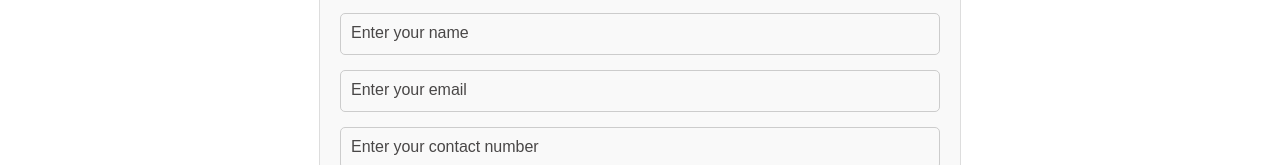
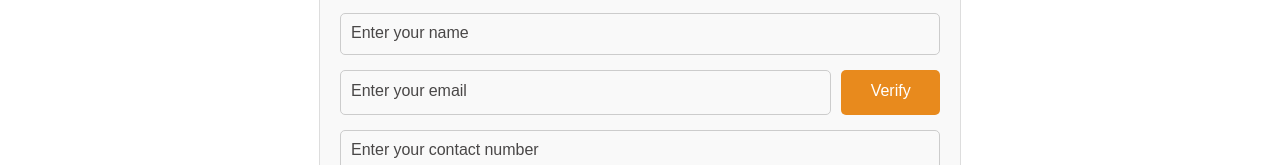
Before and after one commit to andresporrasdev/Charity-Portal, a React (Create React App) app in the folder frontend/: page /volunteer in a window 1280 px wide. Shown: the part 224-389 px from the top of the page. Built offline with nearby package versions, Linux system fonts and the light colour scheme; no server answers; a web font is replaced by a local one.

Commit message:
create otp modal component and add verify email logic in the volunteer page

```diff
--- /dev/null
+++ b/frontend/src/components/OtpModal.jsx
@@ -0,0 +1,33 @@
+// OTPModal.js
+import React from "react";
+import { FaLock } from "react-icons/fa";
+import Alert from "@mui/material/Alert";
+import "./Register.css";
+
+const OtpModal = ({ otp, setOtp, otpError, handleOtpSubmit, setShowOtpModal }) => {
+  return (
+    <div className="otp-modal">
+      <div className="otp-modal-content">
+        <span className="close" onClick={() => setShowOtpModal(false)}>
+          &times;
+        </span>
+        <h2>Enter OTP</h2>
+        <Alert severity="success" sx={{ mb: 2 }}>
+          We've sent a verification code to your email
+        </Alert>
+        <form onSubmit={handleOtpSubmit}>
+          <div className="input-box">
+            <FaLock className="icon" />
+            <input type="text" value={otp} onChange={(e) => setOtp(e.target.value)} required />
+          </div>
+          {otpError && <p className="error-text">{otpError}</p>}
+          <button className="register-button" type="submit">
+            Verify
+          </button>
+        </form>
+      </div>
+    </div>
+  );
+};
+
+export default OtpModal;
--- a/frontend/src/components/VolunteerSignUpForm.css
+++ b/frontend/src/components/VolunteerSignUpForm.css
@@ -37,6 +37,7 @@
 
 .volunteer-signup-form .input-box .error {
   color: #ff0000;
+  padding-top: 5px;
   padding-left: 5px;
   font-size: 14px;
   margin-top: 25px;
@@ -69,3 +70,49 @@
 .volunteer-signup-form button:hover {
   background-color: #d37f1a;
 }
+
+.volunteer-signup-form .verify-button {
+  display: flex;
+  align-items: center;
+  justify-content: center;
+  border: none;
+  cursor: pointer;
+  margin-left: 10px !important;
+  margin: 0;
+}
+
+.volunteer-signup-form .verify-button.verified {
+  background-color: green;
+  color: white;
+  cursor: not-allowed;
+}
+
+.volunteer-signup-form .email-verify-container {
+  display: flex;
+  align-items: center;
+  flex-direction: row !important;
+}
+
+.volunteer-signup-form .email-verify-container input[type="email"] {
+  flex: 8;
+  margin: 0;
+  height: 45px;
+  box-sizing: border-box;
+  line-height: normal;
+}
+
+.volunteer-signup-form .email-verify-container .verify-button {
+  flex: 1;
+  width: 100%;
+  height: 45px;
+  box-sizing: border-box;
+  line-height: normal;
+}
+
+.volunteer-signup-form .custom-error {
+  color: #ff0000;
+  padding-left: 5px;
+  font-size: 14px;
+  padding-bottom: 10px;
+  text-align: left;
+}
--- a/frontend/src/components/VolunteerSignUpForm.jsx
+++ b/frontend/src/components/VolunteerSignUpForm.jsx
@@ -1,29 +1,34 @@
-import React, { useState, useEffect } from 'react';
-import axios from 'axios';
-import './VolunteerSignUpForm.css';
-import { useLocation } from 'react-router-dom';
-import { useNavigate } from 'react-router-dom'; //Use navigate to redirect to another page
+import React, { useState, useEffect } from "react";
+import axios from "axios";
+import "./VolunteerSignUpForm.css";
+import { useLocation } from "react-router-dom";
+import { useNavigate } from "react-router-dom"; //Use navigate to redirect to another page
+import OtpModal from "./OtpModal";
 
 const VolunteerSignUpForm = () => {
   const navigate = useNavigate();
+  const [isEmailVerified, setIsEmailVerified] = useState(false);
+  const [showOtpModal, setShowOtpModal] = useState(false);
+  const [otp, setOtp] = useState("");
+  const [otpError, setOtpError] = useState("");
+  const [verifyError, setVerifyError] = useState("");
 
   const [formData, setFormData] = useState({
-    name: '',
-    email: '',
-    contactNumber: '',
-    preferredRoles: '',
-    event: '',
-    parentName: '',
+    name: "",
+    email: "",
+    contactNumber: "",
+    preferredRoles: "",
+    event: "",
+    parentName: "",
     agreePolicies: false,
     understandUnpaid: false,
   });
 
   const [errors, setErrors] = useState({});
-  const [submissionStatus, setSubmissionStatus] = useState('');
+  const [submissionStatus, setSubmissionStatus] = useState("");
   const [events, setEvents] = useState([]);
   const location = useLocation();
   const [roles, setRoles] = useState([]); //Handle volunteer roles
-
 
   const fetchUserInfo = async (token) => {
     try {
@@ -31,7 +36,7 @@ const VolunteerSignUpForm = () => {
         headers: {
           Authorization: `Bearer ${token}`,
         },
-      })
+      });
       // console.log("response",response)
 
       setFormData((prevFormData) => ({
@@ -40,31 +45,30 @@ const VolunteerSignUpForm = () => {
         email: response.data.data.user.email,
       }));
     } catch (error) {
-      console.error('Error fetching user info:', error);
+      console.error("Error fetching user info:", error);
     }
   };
 
   useEffect(() => {
-
     const token = localStorage.getItem("token");
     if (token) {
       fetchUserInfo(token);
     } else {
-      console.log("No token found, user not logged in")
+      console.log("No token found, user not logged in");
     }
 
     // Fetch voluntter Roles from the backend
 
     const fetchVolunteerRoles = async () => {
       try {
-        const response = await axios.get('http://localhost:3000/api/volunteerRole/getAllVolunteerRoles');
+        const response = await axios.get("http://localhost:3000/api/volunteerRole/getAllVolunteerRoles");
         // console.log("volunteerRoles",response.data.data.roles)
         setRoles(response.data.data.roles); // Assuming the API response structure is { data: { roles: [...] } }
         // ...prevFormData,
         //   preferredRoles: `${response.data.data.name}`,
         // }));
       } catch (error) {
-        console.error('Error fetching volunteer roles:', error);
+        console.error("Error fetching volunteer roles:", error);
       }
     };
 
@@ -72,12 +76,13 @@ const VolunteerSignUpForm = () => {
 
     const fetchEvents = async () => {
       try {
-        const response = await axios.get('http://localhost:3000/api/event/readEvent');
+        const response = await axios.get("http://localhost:3000/api/event/readEvent");
         // console.log("events",response.data)
-        const futureEvents = response.data.filter(event => new Date(event.time) >= new Date())
-                .sort((a, b) => new Date(b.time) - new Date(a.time));
+        const futureEvents = response.data
+          .filter((event) => new Date(event.time) >= new Date())
+          .sort((a, b) => new Date(b.time) - new Date(a.time));
         // console.log("futureEvents",futureEvents)
-                setEvents(futureEvents);
+        setEvents(futureEvents);
 
         if (location.state && location.state.eventId) {
           setFormData((prevFormData) => ({
@@ -86,7 +91,7 @@ const VolunteerSignUpForm = () => {
           }));
         }
       } catch (error) {
-        console.error('Error fetching events:', error);
+        console.error("Error fetching events:", error);
       }
     };
 
@@ -97,31 +102,32 @@ const VolunteerSignUpForm = () => {
     const { name, value, type, checked } = e.target;
     setFormData({
       ...formData,
-      [name]: type === 'checkbox' ? checked : value,
+      [name]: type === "checkbox" ? checked : value,
     });
   };
 
+  const newErrors = {};
+
   const validateForm = () => {
-    const newErrors = {};
     const emailPattern = /^[^\s@]+@[^\s@]+\.[^\s@]+$/;
     const phonePattern = /^[0-9]{10}$/;
 
-    if (!formData.name) newErrors.name = 'Name is required';
+    if (!formData.name) newErrors.name = "Name is required";
     if (!formData.email) {
-      newErrors.email = 'Email is required';
+      newErrors.email = "Email is required";
     } else if (!emailPattern.test(formData.email)) {
-      newErrors.email = 'Please enter a valid email address';
+      newErrors.email = "Please enter a valid email address";
     }
 
     if (!formData.contactNumber) {
-      newErrors.contactNumber = 'Contact Number is required';
+      newErrors.contactNumber = "Contact Number is required";
     } else if (!phonePattern.test(formData.contactNumber)) {
-      newErrors.contactNumber = 'Contact number must be 10 digits';
+      newErrors.contactNumber = "Contact number must be 10 digits";
     }
-    if (!formData.preferredRoles) newErrors.preferredRoles = 'Preferred Roles is required';
-    if (!formData.event) newErrors.event = 'Event is required';
-    if (!formData.agreePolicies) newErrors.agreePolicies = 'You must agree to the policies';
-    if (!formData.understandUnpaid) newErrors.understandUnpaid = 'You must understand the volunteer position is unpaid';
+    if (!formData.preferredRoles) newErrors.preferredRoles = "Preferred Roles is required";
+    if (!formData.event) newErrors.event = "Event is required";
+    if (!formData.agreePolicies) newErrors.agreePolicies = "You must agree to the policies";
+    if (!formData.understandUnpaid) newErrors.understandUnpaid = "You must understand the volunteer position is unpaid";
     // if (!formData.parentName) newErrors.parentName = 'Parent Name is required';
 
     setErrors(newErrors);
@@ -132,12 +138,13 @@ const VolunteerSignUpForm = () => {
     e.preventDefault();
     if (validateForm()) {
       try {
-        await axios.post('http://localhost:3000/api/volunteer/volunteerSignUp', formData);
-        alert('Volunteer signed up successfully! \nPress OK to return to the events page');        setSubmissionStatus('success');
-        navigate('/event');
+        await axios.post("http://localhost:3000/api/volunteer/volunteerSignUp", formData);
+        alert("Volunteer signed up successfully! \nPress OK to return to the events page");
+        setSubmissionStatus("success");
+        navigate("/event");
       } catch (error) {
-        console.error('Error signing up volunteer:', error);
-        setSubmissionStatus('fail');
+        console.error("Error signing up volunteer:", error);
+        setSubmissionStatus("fail");
       }
     } else {
       console.log("Form validation failed", errors);
@@ -146,16 +153,59 @@ const VolunteerSignUpForm = () => {
 
   const handleClearForm = () => {
     setFormData({
-      name: '',
-      email: '',
-      contactNumber: '',
-      preferredRoles: '',
-      event: '',
-      parentName: '',
+      name: "",
+      email: "",
+      contactNumber: "",
+      preferredRoles: "",
+      event: "",
+      parentName: "",
       agreePolicies: false,
       understandUnpaid: false,
     });
     setErrors({});
+  };
+
+  const handleVerify = async (e) => {
+    e.preventDefault();
+
+    try {
+      console.log("Sending OTP request to server...");
+      const response = await axios.post("http://localhost:3000/api/otp/send-otp", { email: formData.email });
+      console.log("OTP response received:", response.data);
+
+      if (response.data.status === "success") {
+        setShowOtpModal(true);
+      } else if (response.data.status === "fail") {
+        setVerifyError(response.data.message);
+        console.error("Failed to send OTP:", response.data.message);
+      }
+    } catch (error) {
+      setVerifyError(error.response.data.message);
+      console.error("Error sending OTP:", error);
+    }
+  };
+
+  const handleOtpSubmit = async (e) => {
+    e.preventDefault();
+
+    try {
+      console.log("Submitting OTP to server...");
+      const response = await axios.post("http://localhost:3000/api/otp/verify-otp", { email: formData.email, otp });
+      console.log("OTP verification response:", response.data);
+
+      if (response.data.status === "success") {
+        setIsEmailVerified(true);
+        setShowOtpModal(false);
+        setOtpError("");
+        alert("OTP verified successfully!");
+      } else if (response.data.status === "fail") {
+        setOtpError(response.data.message);
+        console.error("Failed to verify OTP:", response.data.message);
+      }
+    } catch (error) {
+      setOtpError(error.response.data.status);
+      console.error("Error submitting OTP:", error);
+    }
   };
 
   return (
@@ -173,7 +223,7 @@ const VolunteerSignUpForm = () => {
           />
           {errors.name && <p className="error">{errors.name}</p>}
         </div>
-        <div className="input-box">
+        <div className="input-box email-verify-container">
           <input
             type="email"
             name="email"
@@ -181,9 +231,22 @@ const VolunteerSignUpForm = () => {
             onChange={handleChange}
             placeholder="Enter your email"
             required
+            disabled={isEmailVerified}
           />
+
+          {!isEmailVerified && (
+            <button className="verify-button" onClick={handleVerify}>
+              Verify
+            </button>
+          )}
+          {isEmailVerified && (
+            <button className="verify-button verified" disabled>
+              Verified!
+            </button>
+          )}
           {errors.email && <p className="error">{errors.email}</p>}
         </div>
+        {verifyError && <div className="custom-error">{verifyError}</div>}
         <div className="input-box">
           <input
             type="text"
@@ -196,29 +259,23 @@ const VolunteerSignUpForm = () => {
           {errors.contactNumber && <p className="error">{errors.contactNumber}</p>}
         </div>
         <div className="input-box">
-          <select
-            name="preferredRoles"
-            value={formData.preferredRoles}
-            onChange={handleChange}
-            required
-          >
+          <select name="preferredRoles" value={formData.preferredRoles} onChange={handleChange} required>
             <option value="">Select your preferred Role</option>
-            {roles.map(role => (
-              <option key={role._id} value={role._id}>{role.name}: {role.description}</option>
+            {roles.map((role) => (
+              <option key={role._id} value={role._id}>
+                {role.name}: {role.description}
+              </option>
             ))}
           </select>
           {errors.preferredRoles && <p className="error">{errors.preferredRoles}</p>}
         </div>
         <div className="input-box">
-          <select
-            name="event"
-            value={formData.event}
-            onChange={handleChange}
-            required
-          >
+          <select name="event" value={formData.event} onChange={handleChange} required>
             <option value="">Select an event</option>
-            {events.map(event => (
-              <option key={event.id} value={event._id}>{event.name}</option>
+            {events.map((event) => (
+              <option key={event.id} value={event._id}>
+                {event.name}
+              </option>
             ))}
           </select>
           {errors.event && <p className="error">{errors.event}</p>}
@@ -259,10 +316,22 @@ const VolunteerSignUpForm = () => {
           {errors.understandUnpaid && <p className="error">{errors.understandUnpaid}</p>}
         </div>
         <button type="submit">Submit</button>
-        <button type="button" onClick={handleClearForm} className="clear-form">Clear form</button>
+        <button type="button" onClick={handleClearForm} className="clear-form">
+          Clear form
+        </button>
       </form>
-      {submissionStatus === 'success' && <p>Thank you for signing up as a volunteer!</p>}
-      {submissionStatus === 'fail' && <p>There was an error submitting the form. Please try again.</p>}
+      {submissionStatus === "success" && <p>Thank you for signing up as a volunteer!</p>}
+      {submissionStatus === "fail" && <p>There was an error submitting the form. Please try again.</p>}
+
+      {showOtpModal && (
+        <OtpModal
+          otp={otp}
+          setOtp={setOtp}
+          otpError={otpError}
+          handleOtpSubmit={handleOtpSubmit}
+          setShowOtpModal={setShowOtpModal}
+        />
+      )}
     </div>
   );
 };
```
Also changed, not shown: frontend/src/components/Register.js (+8 -21 lines), 1 other file (tests, documents, lock files or other folders).
